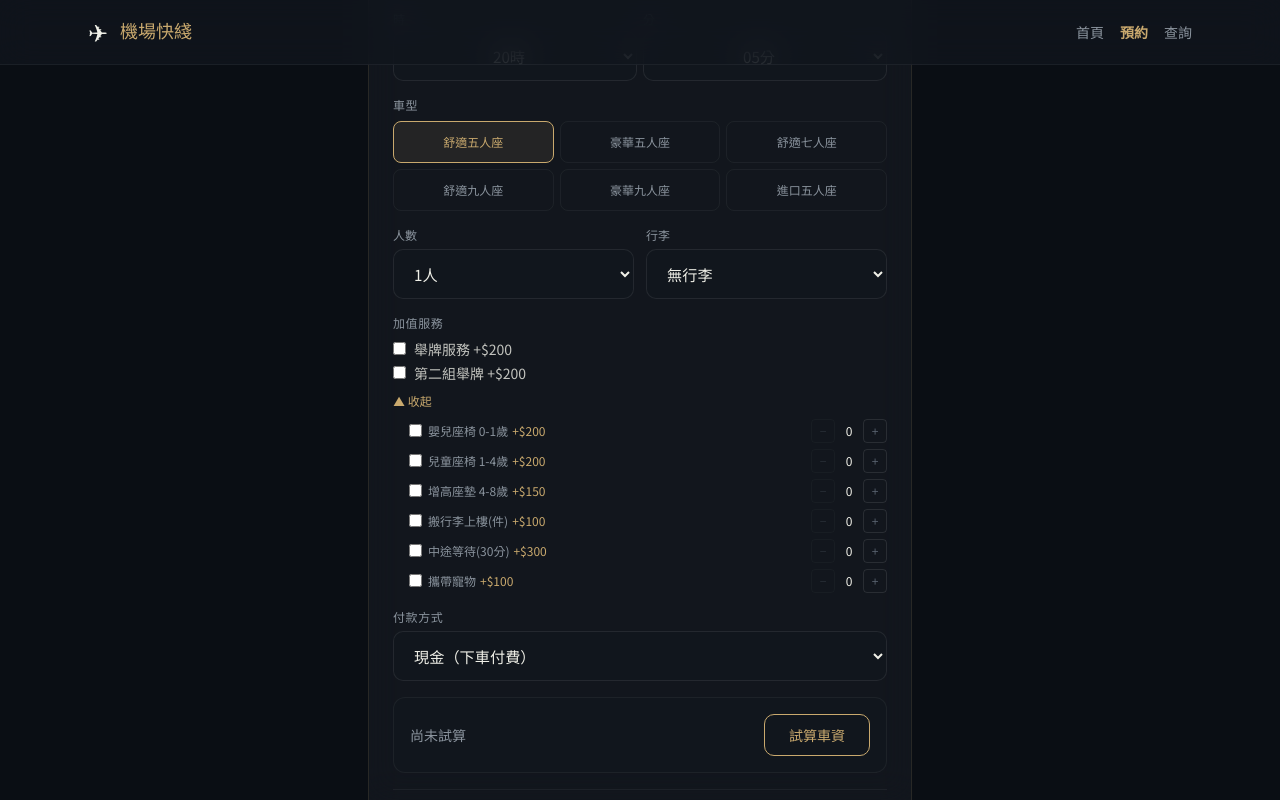
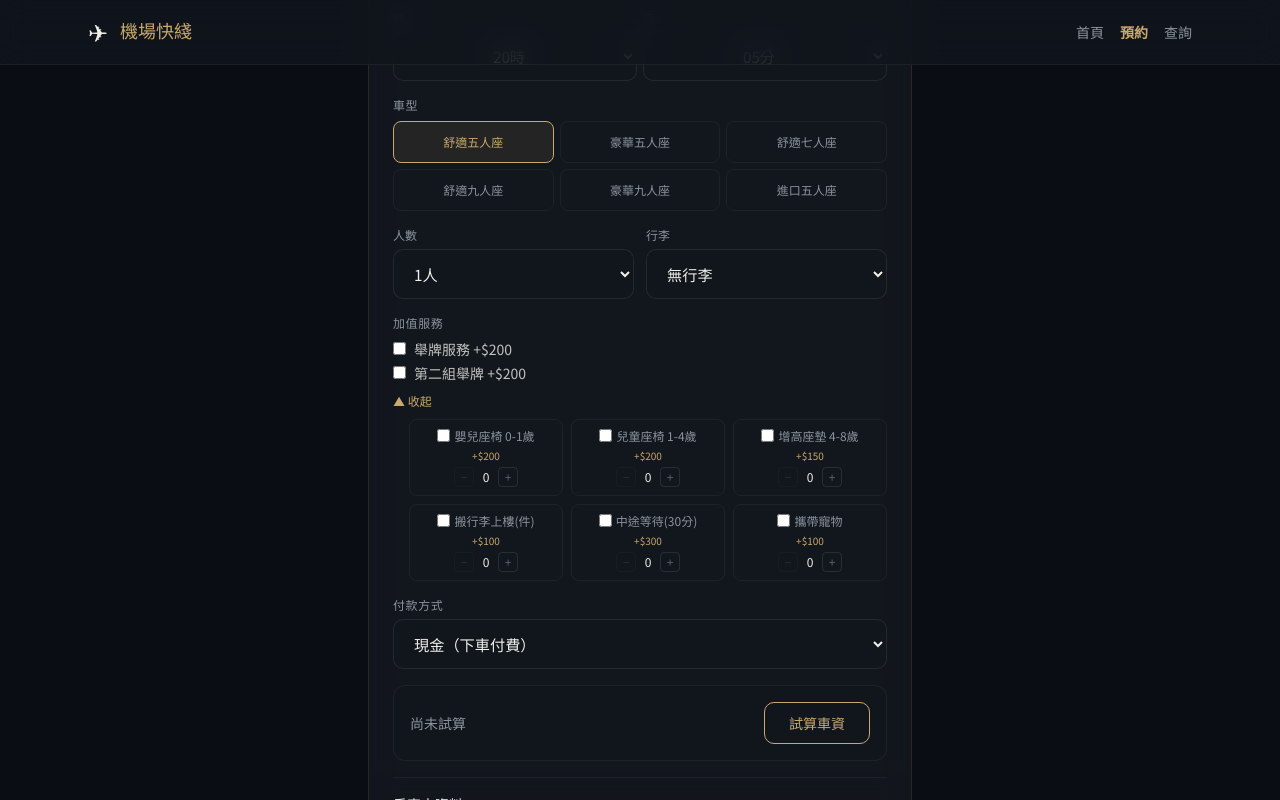
Before and after one commit to sy084309-boop/airport-transfer, a React (Vite) app in the folder client/: page /booking in a window 1280 px wide. Both pictures are taken after a click on the button "▼ 更多加值服務". Shown: the part 714-1514 px from the top of the page. Built offline with nearby package versions, Linux system fonts and the light colour scheme.

Commit message:
Addon services: 3-column grid layout

```diff
--- a/client/src/pages/public/BookingPage.tsx
+++ b/client/src/pages/public/BookingPage.tsx
@@ -150,7 +150,7 @@ export default function BookingPage() {
             <label className="flex items-center gap-2 text-sm text-ivory/80 mb-1"><input type="checkbox" checked={signboard2} onChange={e=>setSignboard2(e.target.checked)} className="accent-gold" />第二組舉牌 +$200</label>
             {signboard2&&<div className="ml-6 space-y-1 mb-1"><input value={signboard2Title} onChange={e=>setSignboard2Title(e.target.value)} className="input-premium w-full text-xs" placeholder="舉牌文字主題"/><input value={signboard2Content} onChange={e=>setSignboard2Content(e.target.value)} className="input-premium w-full text-xs" placeholder="舉牌內容"/></div>}
             <button onClick={()=>setShowServices(!showServices)} className="text-xs text-gold hover:underline mt-1">{showServices?'▲ 收起':'▼ 更多加值服務'}</button>
-            {showServices&&<div className="space-y-1.5 ml-4 mt-2">{[{l:'嬰兒座椅 0-1歲',p:200},{l:'兒童座椅 1-4歲',p:200},{l:'增高座墊 4-8歲',p:150},{l:'搬行李上樓(件)',p:100},{l:'中途等待(30分)',p:300},{l:'攜帶寵物',p:100}].map((s,i)=>{const qty=addonQtys[i]||0;return(<div key={s.l} className="flex items-center justify-between"><label className="flex items-center gap-1.5 cursor-pointer"><input type="checkbox" checked={qty>0} onChange={()=>setAddonQtys(prev=>qty>0?{...prev,[i]:0}:{...prev,[i]:1})} className="accent-gold"/><span className="text-xs text-mist">{s.l}<span className="text-gold ml-1">+${s.p}</span></span></label><div className="flex items-center gap-1"><button type="button" onClick={()=>setAddonQtys(prev=>({...prev,[i]:Math.max(0,(prev[i]||0)-1)}))} disabled={qty<=0} className="w-6 h-6 rounded border border-white/10 text-fog hover:text-ivory hover:border-white/20 text-xs leading-none disabled:opacity-30">−</button><span className="text-xs text-ivory w-5 text-center">{qty}</span><button type="button" onClick={()=>setAddonQtys(prev=>({...prev,[i]:(prev[i]||0)+1}))} className="w-6 h-6 rounded border border-white/10 text-fog hover:text-ivory hover:border-white/20 text-xs leading-none">+</button></div></div>)})}</div>}
+            {showServices&&<div className="grid grid-cols-3 gap-2 ml-4 mt-2">{[{l:'嬰兒座椅 0-1歲',p:200},{l:'兒童座椅 1-4歲',p:200},{l:'增高座墊 4-8歲',p:150},{l:'搬行李上樓(件)',p:100},{l:'中途等待(30分)',p:300},{l:'攜帶寵物',p:100}].map((s,i)=>{const qty=addonQtys[i]||0;return(<div key={s.l} className="flex flex-col items-center gap-1 p-2 rounded-lg border border-white/5"><label className="flex items-center gap-1 cursor-pointer"><input type="checkbox" checked={qty>0} onChange={()=>setAddonQtys(prev=>qty>0?{...prev,[i]:0}:{...prev,[i]:1})} className="accent-gold"/><span className="text-xs text-mist">{s.l}</span></label><span className="text-[10px] text-gold">+${s.p}</span><div className="flex items-center gap-1"><button type="button" onClick={()=>setAddonQtys(prev=>({...prev,[i]:Math.max(0,(prev[i]||0)-1)}))} disabled={qty<=0} className="w-5 h-5 rounded border border-white/10 text-fog hover:text-ivory hover:border-white/20 text-xs leading-none disabled:opacity-30">−</button><span className="text-xs text-ivory w-4 text-center">{qty}</span><button type="button" onClick={()=>setAddonQtys(prev=>({...prev,[i]:(prev[i]||0)+1}))} className="w-5 h-5 rounded border border-white/10 text-fog hover:text-ivory hover:border-white/20 text-xs leading-none">+</button></div></div>)})}</div>}
           </div>
 
           {/* Payment */}
```
